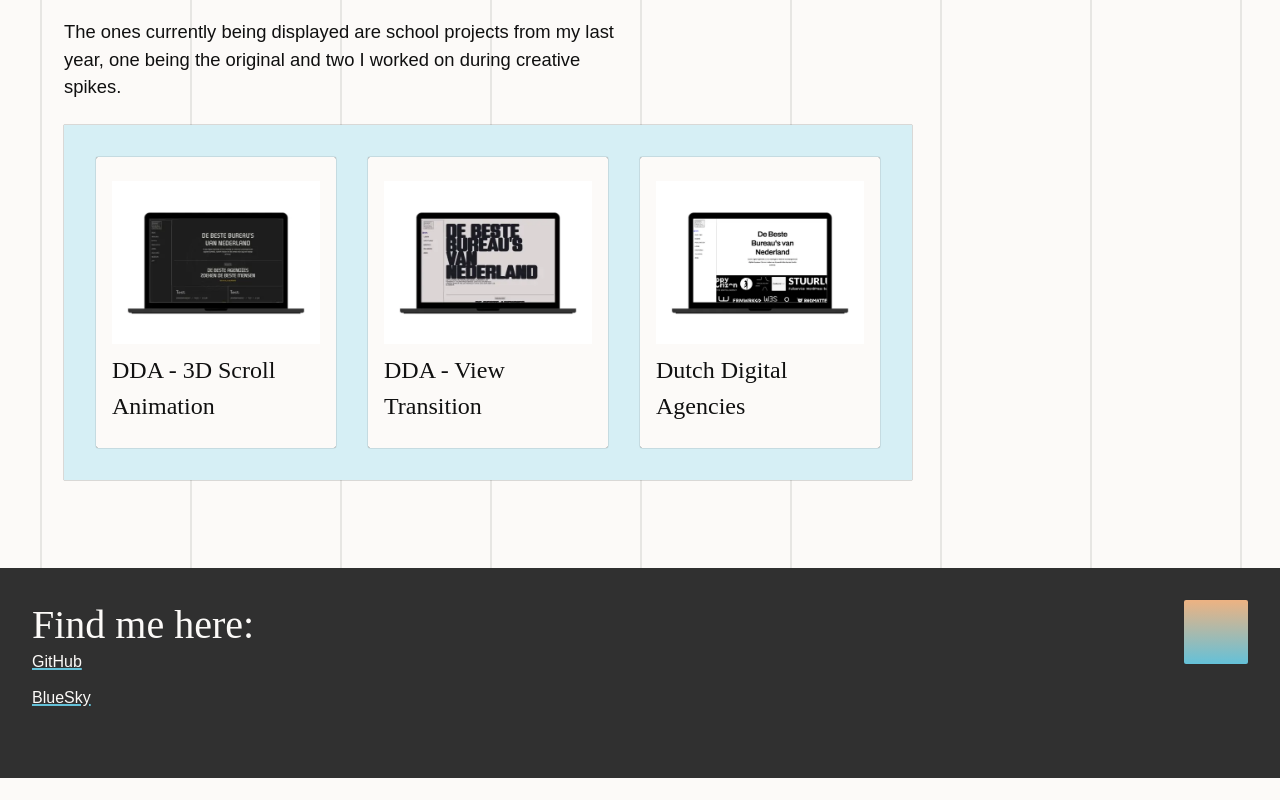
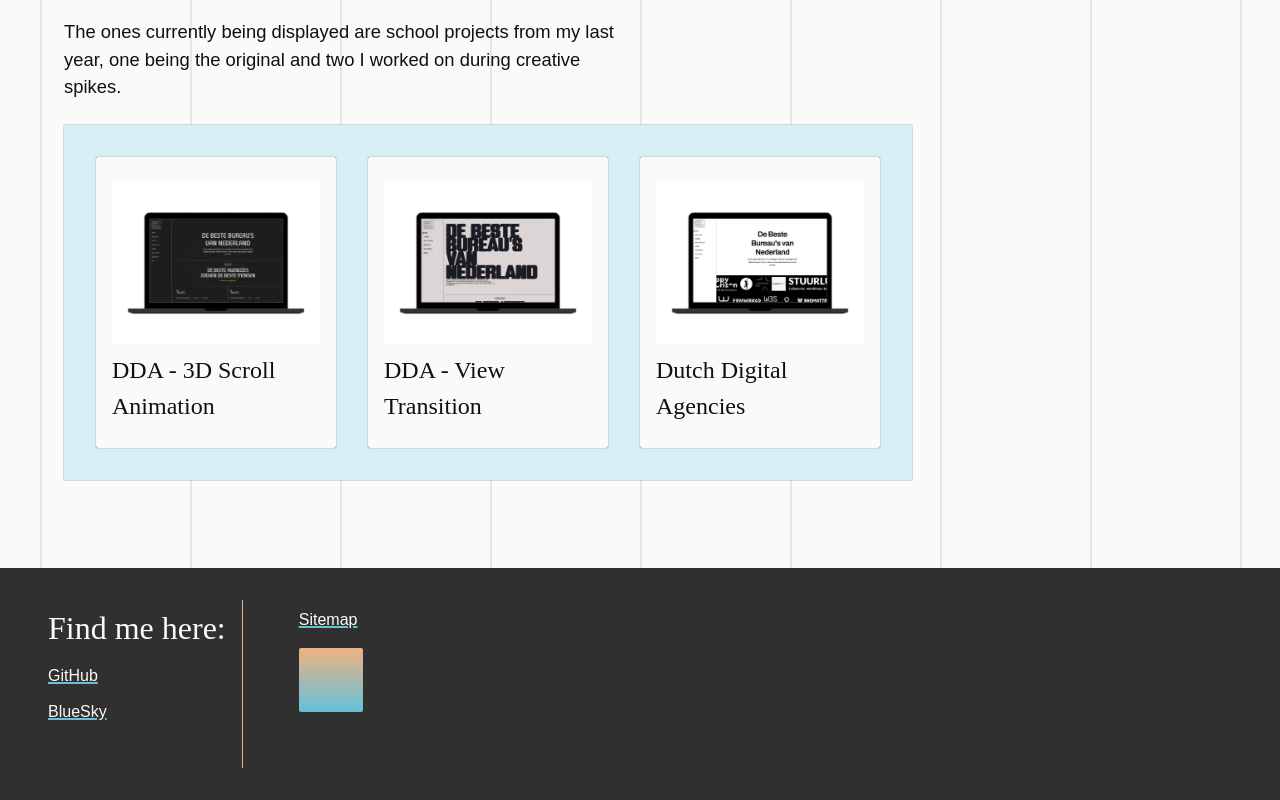
Before and after one commit to lisagjh/lisavanderhoorn.nl, an Astro site: page / in a window 1280 px wide. Shown: the part 1259-2059 px from the top of the page. Before the commit the page ends 2037 px from the top, so only its background shows below. Built offline with nearby package versions, Linux system fonts and the light colour scheme; Astro itself is replaced by a stand-in of ours; some packages are replaced by stand-ins of ours; animation ran at ten frames a second.

Commit message:
ADD sitemap V1

```diff
--- a/astro.config.mjs
+++ b/astro.config.mjs
@@ -4,17 +4,13 @@
 
 import react from "@astrojs/react";
 
+import sitemap from "@astrojs/sitemap";
+
 export default defineConfig({
+  site: "https://lisavanderhoorn.nl/",
   output: "static",
-
+  integrations: [react(), sitemap()],
   server: {
     port: 4321, // Set the port for the development server
   },
-
-  alias: {
-    "@scripts": path.resolve("./src/scripts"),
-    "@components": path.resolve("./src/components"),
-  },
-
-  integrations: [react()],
 });
--- a/package.json
+++ b/package.json
@@ -10,6 +10,7 @@
   },
   "dependencies": {
     "@astrojs/react": "^4.2.3",
+    "@astrojs/sitemap": "^3.3.0",
     "@splinetool/loader": "^0.9.526",
     "@splinetool/react-spline": "^4.0.0",
     "@types/react": "^19.1.0",
--- a/src/components/Footer.astro
+++ b/src/components/Footer.astro
@@ -1,18 +1,23 @@
 ---
-import RandomClass from "./input/randomClass.astro"
+import RandomClass from "./input/randomClass.astro";
 ---
 
 <footer>
-<div class="socials">
-    <h2>Find me here:</h2>
+  <div class="socials">
+    <h4>Find me here:</h4>
     <ul>
       <li><a href="https://github.com/lisagjh">GitHub</a></li>
       <li><a href="https://bsky.app/profile/lisah.dev">BlueSky</a></li>
       <li></li>
     </ul>
+  </div>
+  <div class="other">
+    <a href="/sitemap-0.xml" class="sitemap-link">Sitemap</a>
 
-</div>
-  <RandomClass />
+    <RandomClass />
+
+  </div>
+
 </footer>
 
 <style>
@@ -20,20 +25,36 @@
     background-color: var(--dark);
     display: flex;
     flex-direction: row;
-    justify-content: space-between;
+    flex-wrap: wrap;
     gap: 2.5rem;
     padding: 2rem;
     margin-top: 4rem;
   }
 
-  h2 {
-    font-size: 2.5rem;
+  .socials {
+    display: flex;
+    flex-direction: column;
+    border-right: 1px solid var(--secondary);
+    padding: 0.5rem 1rem;
+    gap: 1rem;
+  }
+
+  .other {
+    display: flex;
+    flex-direction: column;
+    padding: .5rem 1rem;
+    gap: 1rem;
+  }
+
+  h4 {
+    color: var(--white);
+    font-size: 2rem;
   }
 
   ul {
     display: flex;
     flex-direction: column;
-    gap: .75rem;
+    gap: 0.75rem;
   }
 
   li {
```
Also changed, not shown: 12 other files.
